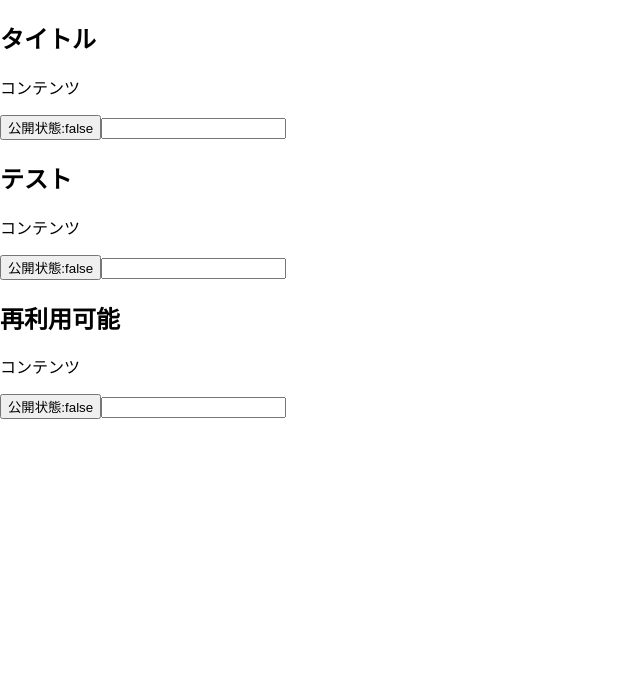
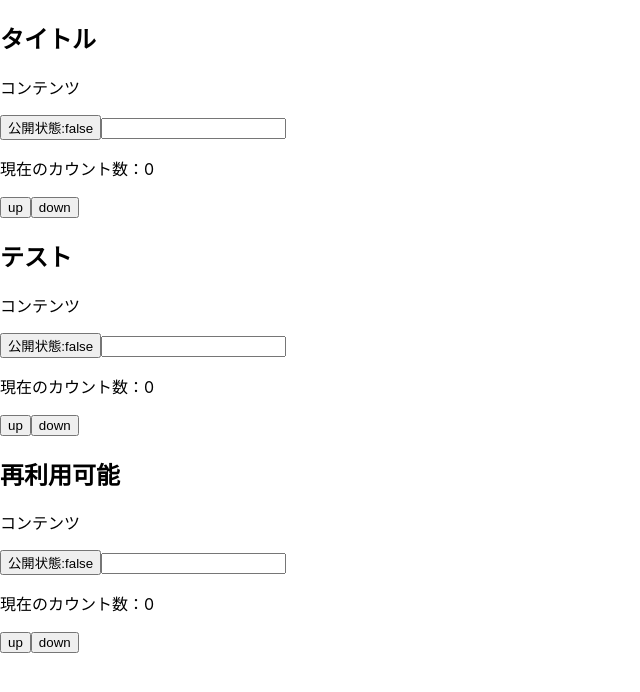
Before and after one commit to tatsuro1997/react-basic, a React (Create React App) app: page / in a window 1280 px wide. Shown: the top 692 px of the page, without its empty margins (0-640 px from the left). Built offline with nearby package versions, Linux system fonts and the light colour scheme.

Commit message:
Add CounterUsePrevState

```diff
--- a/src/components/Article.jsx
+++ b/src/components/Article.jsx
@@ -1,5 +1,5 @@
 import { useState } from 'react';
-import { Content, Title, PublishedButton, TextInput } from './index';
+import { Content, Title, PublishedButton, TextInput, Counter } from './index';
 
 const Article = (props) => {
   const [isPublished, setIsPublished] = useState(false)
@@ -11,7 +11,8 @@
       <Title title={props.title}/>
       <Content content={props.content} />
       <PublishedButton isPublished={isPublished} onClick={publishArticle} />
-      <TextInput/>
+      <TextInput />
+      <Counter />
     </div>
   );
 };
--- /dev/null
+++ b/src/components/Counter.jsx
@@ -0,0 +1,23 @@
+import React, { setState, useState } from "react";
+
+const Counter = () => {
+  const [count, setCount] = useState(0)
+
+  const countUp = () => {
+    setCount(prevState => prevState + 1)
+  }
+
+  const countDown = () => {
+    setCount(prevState => prevState - 1)
+  }
+
+  return (
+    <div>
+      <p>現在のカウント数：{count}</p>
+      <button onClick={countUp}>up</button>
+      <button onClick={countDown}>down</button>
+    </div>
+  );
+};
+
+export default Counter;
--- a/src/components/index.js
+++ b/src/components/index.js
@@ -3,3 +3,4 @@
 export { default as Title } from './Title'
 export { default as PublishedButton } from './PublishButton'
 export { default as TextInput } from './TextInput'
+export { default as Counter } from './Counter'
```
